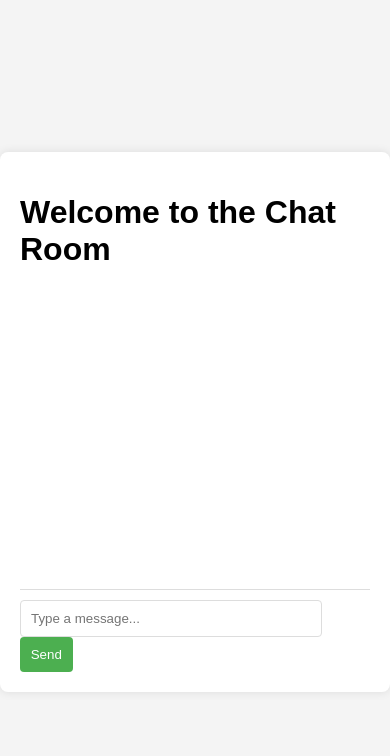
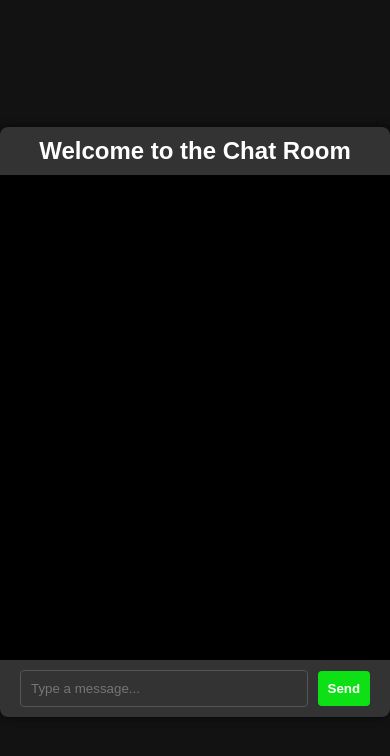
Before and after one commit to bohonjar/ChatRoom, a plain HTML site: page index.html in a window 390 px wide. Drawn offline with Linux system fonts and the light colour scheme; no server answers.

Commit message:
Version 1.1 - New Features & Improvements
- Message Bubble Alternation: Messages now alternate between left and right alignment—user messages on the right and bot messages on the left.
- Message Styling: User messages have a green bubble (#4CAF50), and bot messages are darker grey (#555), with a "speech bubble" effect using a directional triangle.
- Smooth Scrolling: Seamless scrolling for a smoother user experience as new messages are added.
- Refined UI: Enhanced dark theme layout, improved button and input styles, and custom scrollbars with smooth hover effects.
- Responsive Design: Adjustable chat container and footer for better responsiveness across devices.

Bug Fixes: Resolved UI issues and improved message input handling.

This update provides a more dynamic, polished, and interactive chat experience. Enjoy the new alternating message bubbles and smoother interactions!

```diff
--- a/index.html
+++ b/index.html
@@ -1,17 +1,23 @@
 <!DOCTYPE html>
 <html lang="en">
+
 <head>
     <meta charset="UTF-8">
     <meta name="viewport" content="width=device-width, initial-scale=1.0">
     <title>Firebase Chat Room</title>
     <link rel="stylesheet" href="style.css">
 </head>
+
 <body>
     <div class="chat-container">
-        <h1>Welcome to the Chat Room</h1>
-        <div id="messages"></div>
-        <input type="text" id="messageInput" placeholder="Type a message...">
-        <button id="sendButton">Send</button>
+        <div class="chat-header">
+            Welcome to the Chat Room
+        </div>
+        <div id="messages" class="chat-body"></div>
+        <div class="chat-footer">
+            <input type="text" id="messageInput" placeholder="Type a message...">
+            <button id="sendButton">Send</button>
+        </div>
     </div>
 
     <!-- Firebase CDN for modular SDK -->
@@ -20,7 +26,7 @@
         import { initializeApp } from "https://www.gstatic.com/firebasejs/11.0.1/firebase-app.js";
         import { getDatabase, ref, push, set, onChildAdded } from "https://www.gstatic.com/firebasejs/11.0.1/firebase-database.js";
 
-        // Your Firebase configuration object
+        // Firebase configuration object
         const firebaseConfig = {
             apiKey: "AIzaSyBMm-1XfT7zRhw07avgB7v_2s6EZ50EFl0",
             authDomain: "chatroom-bb752.firebaseapp.com",
@@ -57,12 +63,27 @@
 
         // Listen for new messages
         const messagesRef = ref(database, "messages");
+        let messageCount = 0; // To track whether the message should be on the left or right
+
         onChildAdded(messagesRef, (snapshot) => {
             const messageData = snapshot.val(); // Get message data
             const messageElement = document.createElement("div");
             messageElement.classList.add("message");
+
+            // Add text content to the message element
             messageElement.textContent = messageData.message;
+
+            // Alternate message alignment based on message count (even = left, odd = right)
+            if (messageCount % 2 === 0) {
+                messageElement.classList.add("left");
+            } else {
+                messageElement.classList.add("right");
+            }
+
             messagesContainer.appendChild(messageElement); // Add message to the container
+
+            // Increment message count
+            messageCount++;
 
             // Scroll to the bottom of the chat window
             messagesContainer.scrollTop = messagesContainer.scrollHeight;
@@ -73,4 +94,5 @@
 
     </script>
 </body>
+
 </html>
--- a/style.css
+++ b/style.css
@@ -5,40 +5,68 @@ body {
     align-items: center;
     height: 100vh;
     margin: 0;
-    background-color: #f4f4f4;
+    background-color: #121212;
+    color: #e0e0e0;
 }
 
 .chat-container {
-    background-color: #fff;
+    background-color: #000000;
     width: 400px;
-    padding: 20px;
+    display: flex;
+    flex-direction: column;
     border-radius: 8px;
-    box-shadow: 0 0 10px rgba(0, 0, 0, 0.1);
+    box-shadow: 0 0 10px rgba(0, 0, 0, 0.7);
+    height: 70vh;
 }
 
-#messages {
-    height: 300px;
-    overflow-y: scroll;
-    border-bottom: 1px solid #ddd;
-    margin-bottom: 10px;
-    padding-right: 10px;
+.chat-header {
+    background-color: #333;
+    padding: 10px 20px;
+    border-radius: 8px 8px 0 0;
+    text-align: center;
+    font-size: 1.5em;
+    font-weight: bold;
+    color: white;
+}
+
+.chat-body {
+    flex: 1;
+    padding: 10px 20px;
+    overflow-y: auto;
+    display: flex;
+    flex-direction: column;
+    gap: 10px;
+    scroll-behavior: smooth;
+}
+
+.chat-footer {
+    display: flex;
+    padding: 10px 20px;
+    border-radius: 0 0 8px 8px;
+    background-color: #333;
+    justify-content: space-between;
+    align-items: center;
 }
 
 #messageInput {
     width: 80%;
     padding: 10px;
     border-radius: 4px;
-    border: 1px solid #ddd;
+    border: 1px solid #555;
+    background-color: #333;
+    color: #ffffff;
 }
 
 button {
     width: 15%;
     padding: 10px;
-    background-color: #4CAF50;
+    margin-left: 10px;
+    background-color: #0de014;
     color: white;
     border: none;
     border-radius: 4px;
     cursor: pointer;
+    font-weight: bold;
 }
 
 button:hover {
@@ -46,5 +74,64 @@ button:hover {
 }
 
 .message {
-    margin: 5px 0;
+    max-width: 80%;
+    padding: 10px 15px;
+    border-radius: 10px;
+    display: inline-block;
+    word-wrap: break-word;
+    background-color: #0de014;
+    color: #000000;
+    position: relative;
+    font-weight: bold;
 }
+
+.message.left {
+    background-color: #555;
+    align-self: flex-start;
+    border-bottom-left-radius: 0;
+}
+
+.message.right {
+    background-color: #4CAF50;
+    align-self: flex-end;
+    border-bottom-right-radius: 0;
+}
+
+#messages .message::after {
+    content: '';
+    position: absolute;
+    bottom: -10px;
+    width: 0;
+    height: 0;
+    border-left: 10px solid transparent;
+    border-right: 10px solid transparent;
+}
+
+.message.left::after {
+    left: 10px;
+    border-top: 10px solid #555;
+}
+
+.message.right::after {
+    right: 10px;
+    border-top: 10px solid #4CAF50;
+}
+
+.chat-body::-webkit-scrollbar {
+    width: 8px;
+}
+
+.chat-body::-webkit-scrollbar-thumb {
+    background-color: #666;
+    border-radius: 10px;
+    transition: background-color 0.3s ease;
+}
+
+.chat-body::-webkit-scrollbar-thumb:hover {
+    background-color: #444;
+}
+
+.chat-body::-webkit-scrollbar-track {
+    background-color: #2a2a2a;
+    border-radius: 10px;
+}
```
